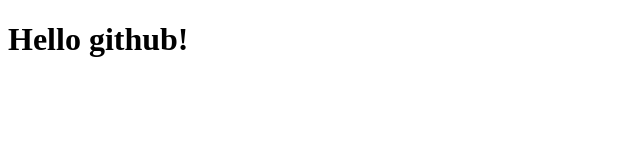
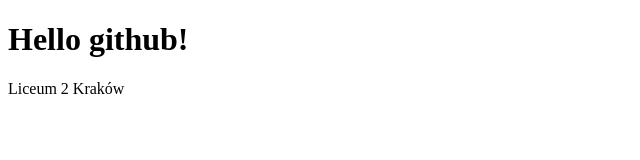
Before and after one commit to Eternit323/test, a plain HTML site: page index.html in a window 1280 px wide. Shown: the whole page, without its empty margins (0-640 px from the left). Drawn offline with Linux system fonts and the light colour scheme.

Commit message:
Update index.html

```diff
--- a/index.html
+++ b/index.html
@@ -5,5 +5,6 @@
 </head>
 <body>
      <h1>Hello github!</h1>
+     <p>Liceum 2 Kraków</p>
 </body>
 </html>
```
